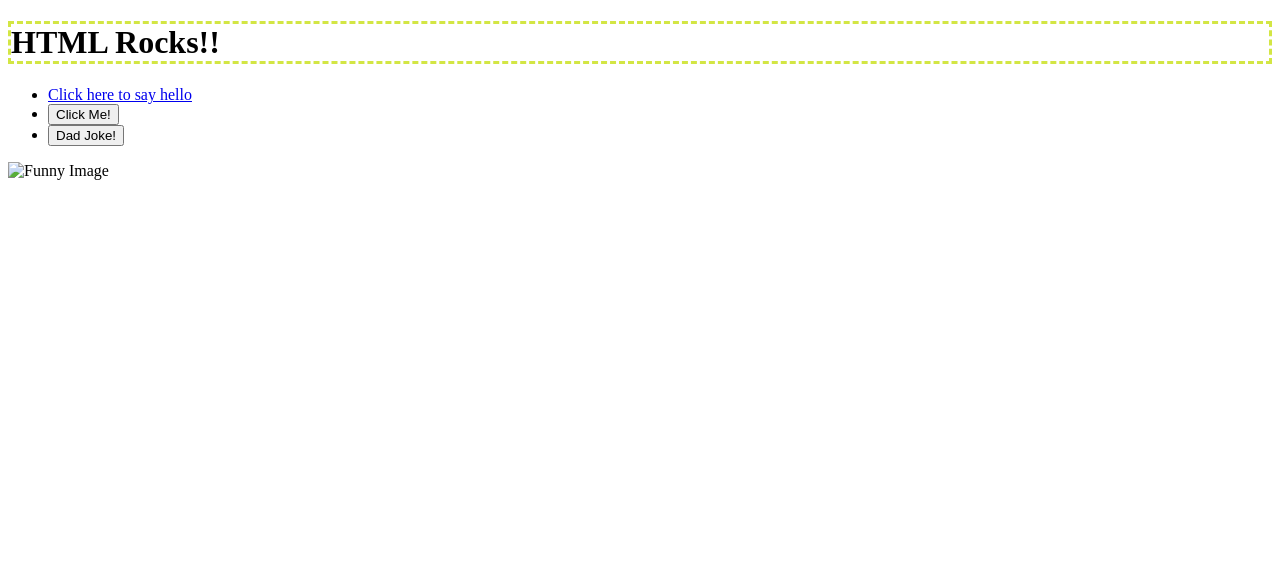
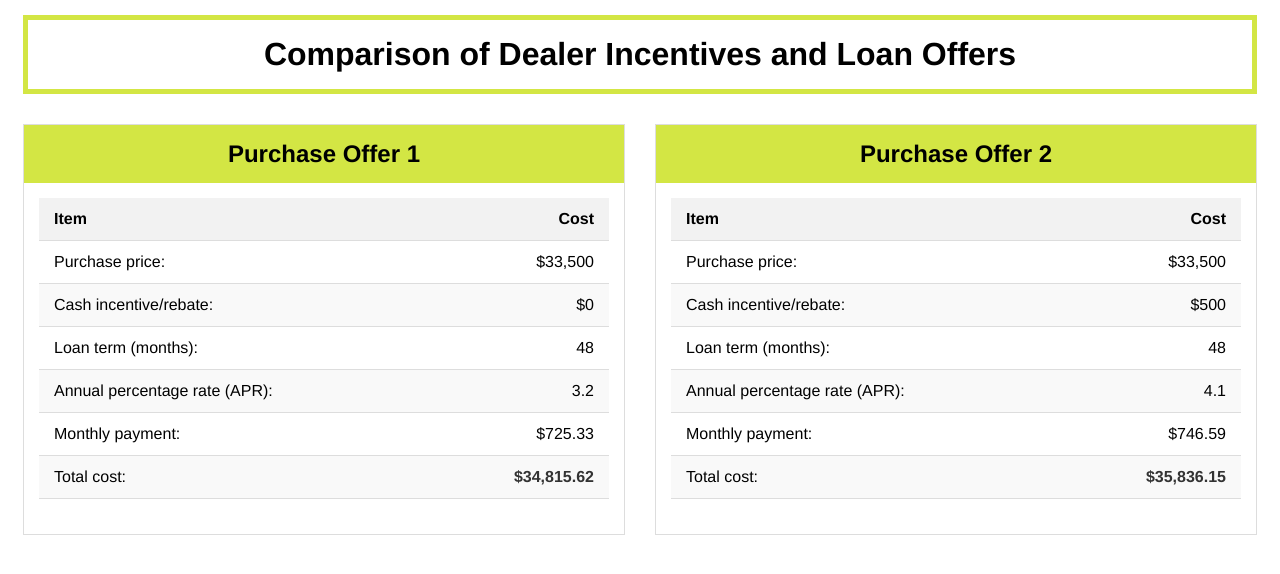
Before and after one commit to erickbeltran626/CS208-LAB-05, a website: page index.html in a window 1280 px wide. Drawn offline with Linux system fonts and the light colour scheme; files that its build step writes are made by us from their sources.

Commit message:
Lab Complete

```diff
--- a/index.html
+++ b/index.html
@@ -3,23 +3,117 @@
 
 <head>
   <meta charset="utf-8">
-  <title>CS208 - Starter Code (UPDATE ME)!</title>
+  <title>Comparison of Dealer Incentives and Loan Offers</title>
   <meta name="description" content="">
   <meta name="viewport" content="width=device-width, initial-scale=1">
   <link rel="stylesheet" href="style.css">
 </head>
 
 <body>
-  <h1>HTML Rocks!!</h1>
-  <ul>
-  <li><a href="/hello">Click here to say hello</a></li>
-  <li><button id="hello-link">Click Me!</button></li>
-  <li><button id="joke-button">Dad Joke!</button></li>
-  <script src="script.js"></script>
-  </ul>
-  <img src="funny.png" alt="Funny Image" width="300" height="200">
+    <h1>Comparison of Dealer Incentives and Loan Offers</h1>
 
-  <h2 id="joke-display"></h2>
+    <div class="container">
+
+      <!--Purchase Offer 1-->
+      <section class="offer">
+        <h2 class="offer-title">Purchase Offer 1</h2>
+        <div class="offer-contents">
+
+          <table>
+            <thead>
+              <tr>
+                <th>Item</th>
+                <th>Cost</th>
+              </tr>
+            </thead>
+
+            <tbody>
+              <tr>
+                <td>Purchase price:</td>
+                <td>$33,500</td>
+              </tr>
+
+              <tr>
+                <td>Cash incentive/rebate:</td>
+                <td>$0</td>
+              </tr>
+
+              <tr>
+                <td>Loan term (months):</td>
+                <td>48</td>
+              </tr>
+
+              <tr>
+                <td>Annual percentage rate (APR):</td>
+                <td>3.2</td>
+              </tr>
+
+              <tr>
+                <td>Monthly payment:</td>
+                <td>$725.33</td>
+              </tr>
+
+              <tr>
+                <td>Total cost:</td>
+                <td class="final-value">$34,815.62</td>
+              </tr>
+            </tbody>
+          </table>
+
+
+        </div>
+
+      </section>
+
+      <!-- Purchase Offer 2 -->
+      <section class="offer">
+        <h2 class="offer-title">Purchase Offer 2</h2>
+
+        <div class="offer-contents">
+          <table>
+            <thead>
+              <tr>
+                <th>Item</th>
+                <th>Cost</th>
+              </tr>
+            </thead>
+
+            <tbody>
+              <tr>
+                <td>Purchase price:</td>
+                <td>$33,500</td>
+              </tr>
+
+              <tr>
+                <td>Cash incentive/rebate:</td>
+                <td>$500</td>
+              </tr>
+
+              <tr>
+                <td>Loan term (months):</td>
+                <td>48</td>
+              </tr>
+
+              <tr>
+                <td>Annual percentage rate (APR):</td>
+                <td>4.1</td>
+              </tr>
+
+              <tr>
+                <td>Monthly payment:</td>
+                <td>$746.59</td>
+              </tr>
+
+              <tr>
+                <td>Total cost:</td>
+                <td class="final-value">$35,836.15</td>
+              </tr>
+            </tbody>
+          </table>
+        </div>
+      </section>
+    </div>
+
 </body>
 
 </html>
```
Also changed, not shown: dist/style.css, 1 other file.
